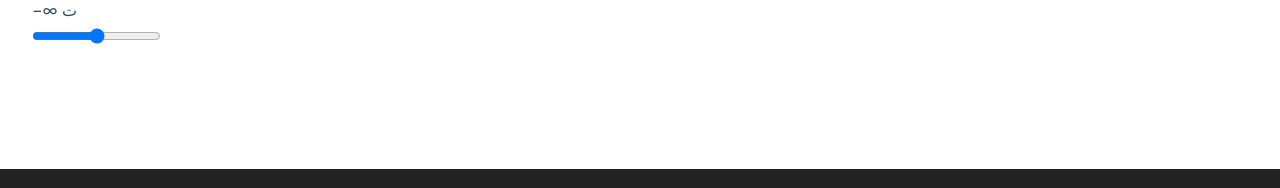
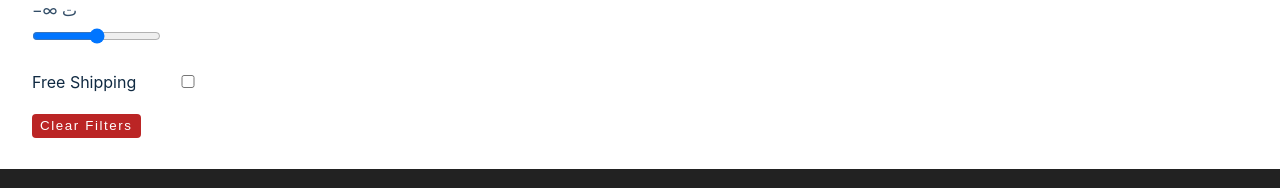
Before and after one commit to pooya2293/E-Commerce, a React (Create React App) app: page /products in a window 1280 px wide. Shown: the part 615-803 px from the top of the page. Built offline with nearby package versions, Linux system fonts and the light colour scheme; no server answers; the HTML template or start-up script is replaced by a standard one.

Commit message:
this is for pervius commit show checkbox shipping and by click change false , true …and also setup clear filters

```diff
--- a/src/components/Filters.js
+++ b/src/components/Filters.js
@@ -130,7 +130,21 @@
             />
           </div>
         {/*end price*/}
+        {/*shipping*/}
+          <div className="form-control shipping">
+            <label htmlFor="shipping">free shipping</label>
+            <input
+              type="checkbox"
+              name="shipping"
+              id="shipping"
+              onChange={updateFilters}
+              checked={shipping} />
+          </div>
+        {/*end shipping*/}
         </form>
+        <button className="clear-btn" type="button" onClick={clearFilters}>
+          clear filters
+        </button>
       </div>
     </Wrapper>
   )
```
